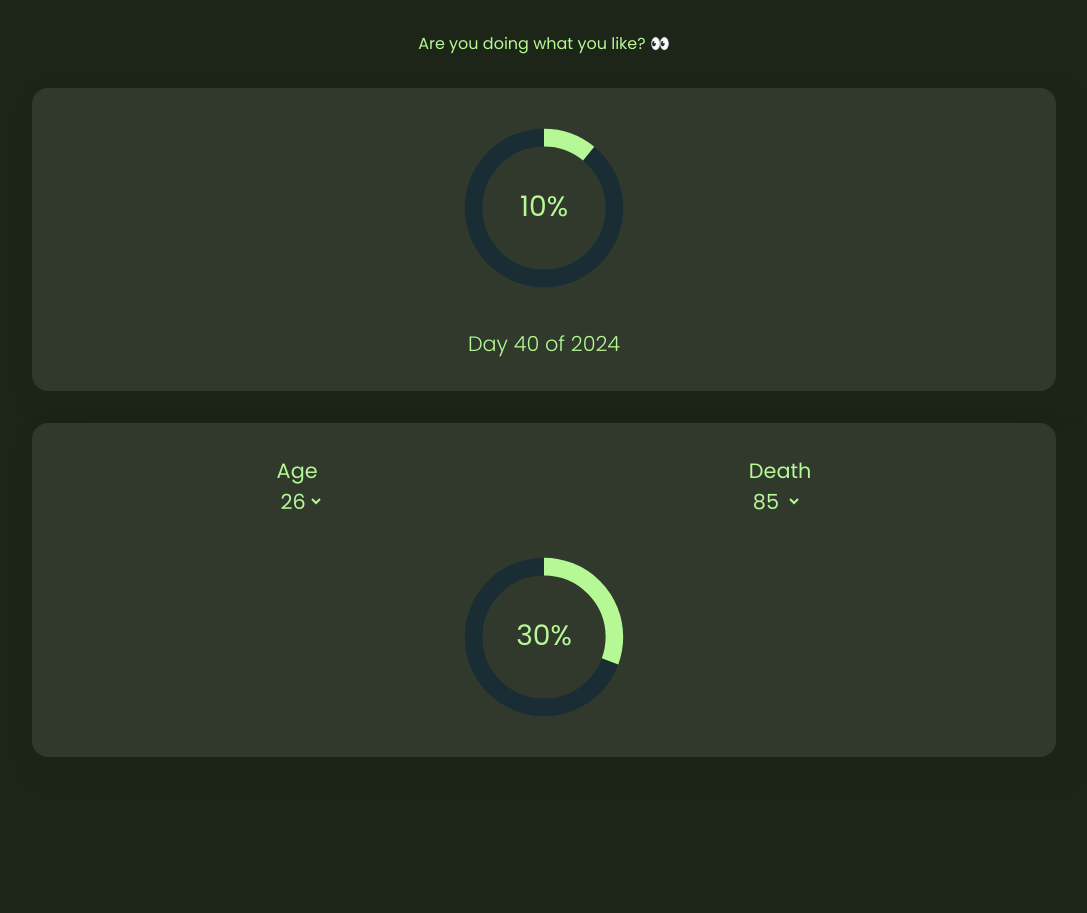
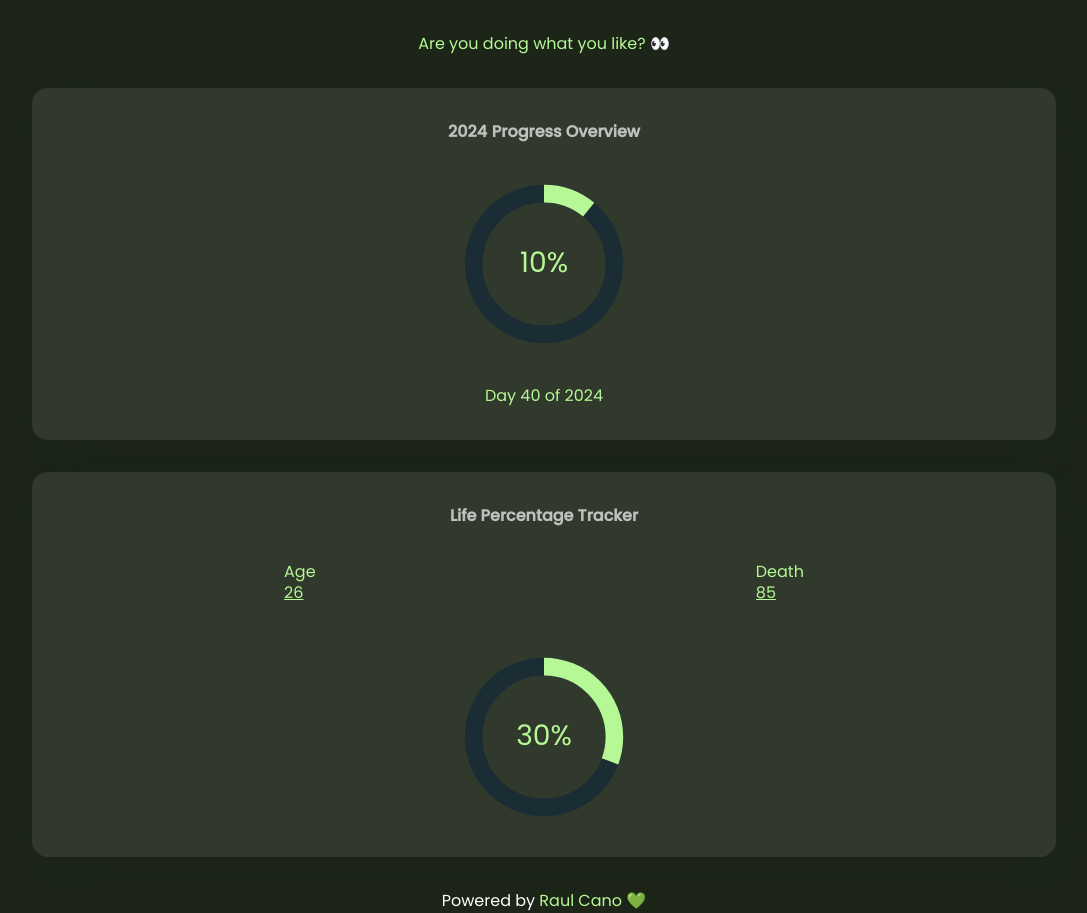
Before and after one commit to pillow3/lifetime, a plain HTML site: page index.html in a window 1280 px wide. Shown: the whole page, without its empty margins (96-1183 px from the left). Before the commit the page ends 800 px from the top, so only its background shows below. Drawn offline with Linux system fonts and the light colour scheme.

Commit message:
second commit

```diff
--- a/assets/css/styles.css
+++ b/assets/css/styles.css
@@ -1,12 +1,13 @@
 :root {
 	--color-bg: #1c2518;
 	--color-secondary: #b5f895;
-	--color-text: #fff;
+	--color-text: #ffffff;
+	--color-title: #ffffffaf;
 	--color-white: #fff;
 	--color-bg-bento: #31392d;
 	--color-bento-shadow: #1c2518;
 }
-
+/* COLOR EN DARK TEME GENERATOR #63f02b */
 /* @import url("https://fonts.googleapis.com/css2?family=Poppins:wght@100;200;300;400;500&display=swap"); */
 
 body {
@@ -50,6 +51,18 @@ body {
 	flex-direction: column;
 	justify-content: space-between;
 	gap: 2rem;
+}
+
+.year-percentage__title,
+.life-calc__title {
+	color: var(--color-title);
+	font-size: 1rem;
+	display: flex;
+	justify-content: center;
+}
+
+.year-span {
+	margin-right: 0.3rem;
 }
 
 .year-percentage__circle {
@@ -100,8 +113,8 @@ svg {
 .year-percentage__description {
 	display: flex;
 	justify-content: center;
-	font-size: 1.3rem;
-	font-weight: 300;
+	font-size: 1rem;
+	/* font-weight: ; */
 }
 
 /* REFLEXION */
@@ -130,9 +143,29 @@ svg {
 select {
 	background-color: transparent;
 	border: none;
-	font-size: 1.3rem;
+	font-size: 1rem;
+	margin-bottom: 1rem;
+	text-decoration: underline;
+
+	/* TEST */
+	-webkit-appearance: none;
+	-moz-appearance: none;
+	appearance: none;
+	/* Agrega estilos para el icono de Font Awesome */
 }
 
 label {
-	font-size: 1.3rem;
+	font-size: 1rem;
 }
+
+.footer__container {
+	display: flex;
+	font-size: 1rem;
+}
+
+.footer__description {
+	color: var(--color-text);
+}
+.footer_name {
+	color: var(--color-secondary);
+}
--- a/assets/js/current-year.js
+++ b/assets/js/current-year.js
@@ -1,6 +1,6 @@
 document.addEventListener("DOMContentLoaded", (event) => {
 	const dayElement = document.querySelector(".day");
-	const yearElement = document.querySelector(".year");
+	const yearElements = document.querySelectorAll(".year");
 	const meter = document.getElementById("meter");
 	const textElement = document.getElementById("circle__text");
 
@@ -16,7 +16,9 @@ document.addEventListener("DOMContentLoaded", (event) => {
 	let totalDaysOfYear = Math.floor((end - start) / oneDay);
 	console.log("Total de días en el año actual: " + totalDaysOfYear);
 	dayElement.textContent = dayOfYear;
-	yearElement.textContent = currentYear;
+	yearElements.forEach((element) => {
+		element.textContent = currentYear;
+	});
 
 	function setPercentage(percentage) {
 		const circumference = Math.PI * parseFloat(meter.getAttribute("r")) * 2;
--- a/index.html
+++ b/index.html
@@ -25,7 +25,7 @@
     <script src="assets/js/life-calc.js" defer></script>
 
     <link>
-    <title>Yearin%</title>
+    <title>LifeTime</title>
 </head>
 
 <body>
@@ -43,6 +43,8 @@
         <div class="year-percentage">
             <!-- YEAR PERCENTAGE -->
             <section class="section__year-percentage">
+                <h1 class="year-percentage__title"><span class="year year-span"></span> Progress Overview</h1>
+
                 <div class="year-percentage__circle">
                     <svg viewBox="0 0 100 100">
                         <circle class="bg" cx="50" cy="50" r="40"></circle>
@@ -51,6 +53,7 @@
                             dominant-baseline="middle" fill="white"></text>
                     </svg>
                 </div>
+
                 <div class="year-percentage__description">
                     <p>Day <span class="day"></span> of <span class="year"></span></p>
                 </div>
@@ -62,6 +65,7 @@
         <!-- 2 CALCULATE -->
         <div class="life-calc">
             <section class="section__life-calc">
+                <h1 class="life-calc__title">Life Percentage Tracker</h1>
 
                 <div class="life-calc__group">
 
@@ -184,7 +188,11 @@
             </section>
         </div>
 
+        <footer class="footer__container">
+            <p class="footer__description">Powered by <span class="footer_name">Raul Cano</span> 💚</p>
+        </footer>
     </div>
+
 
 
 </body>
```
